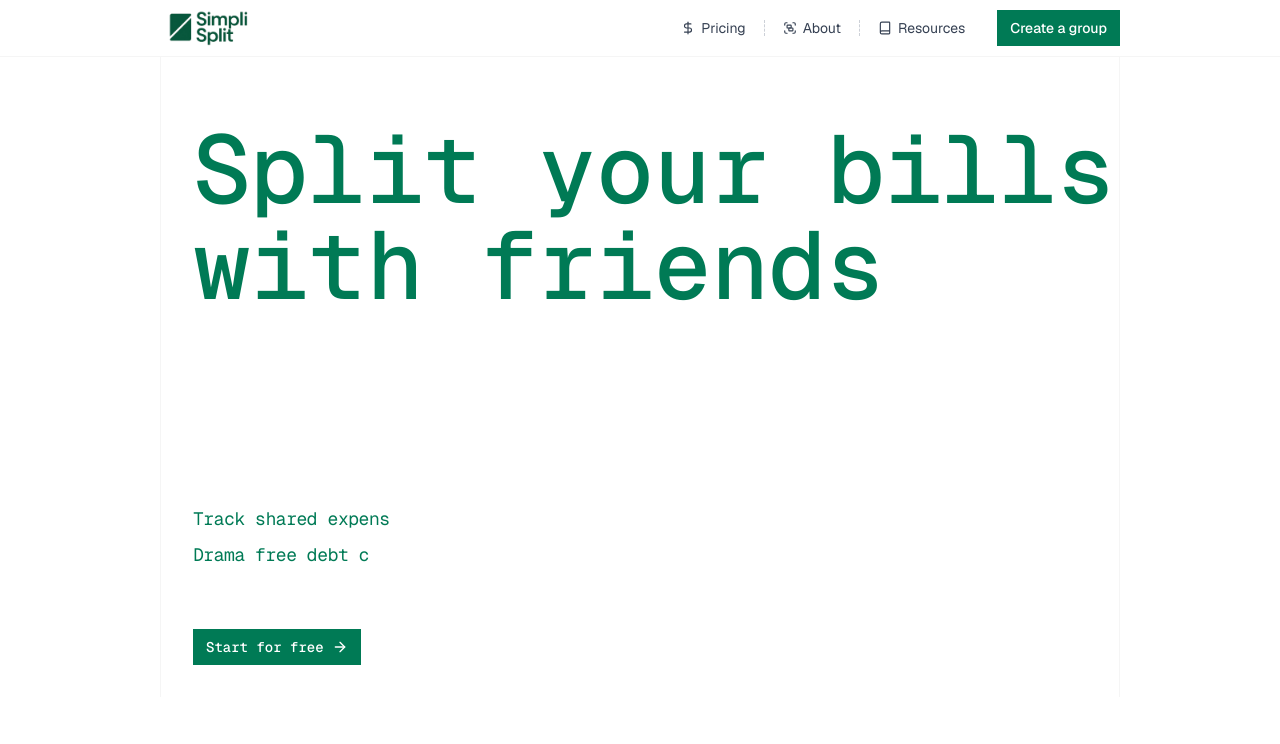
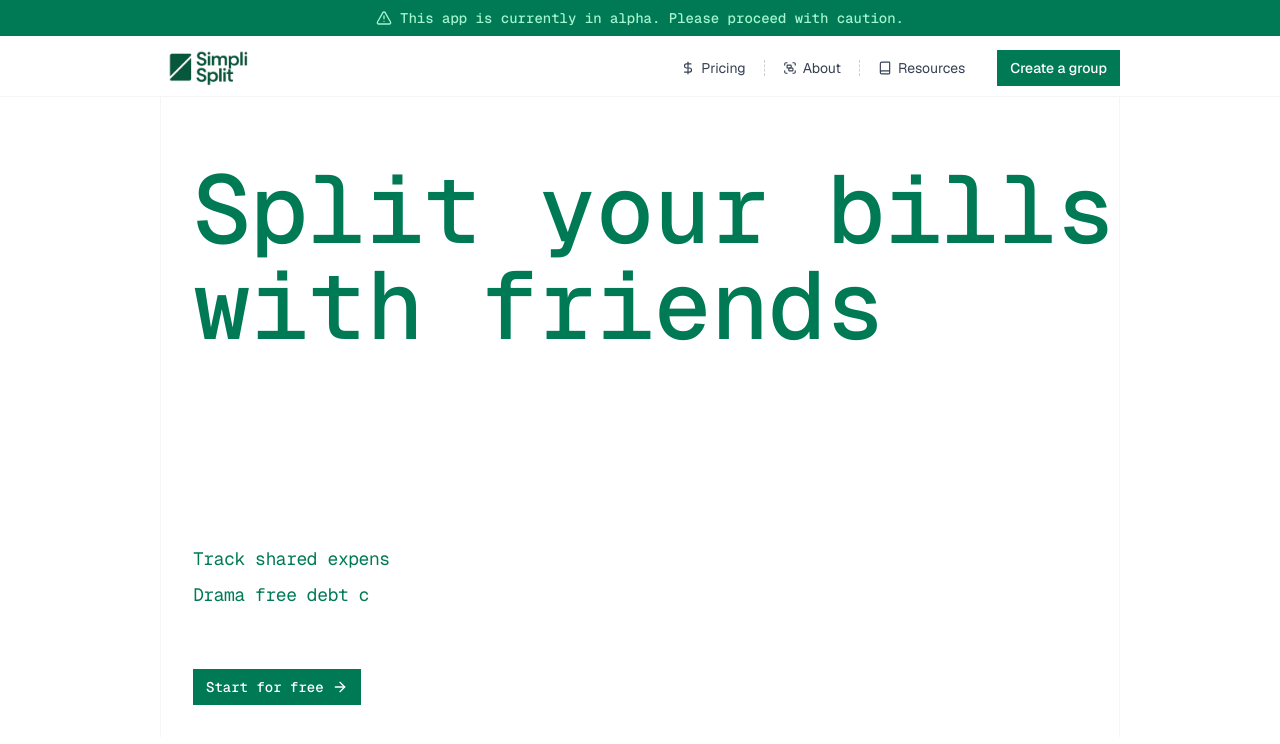
Before and after one commit to buhama/simplisplit, a Next.js app: page / in a window 1280 px wide. Shown: the top 744 px of the page. Built offline with nearby package versions, Linux system fonts and the light colour scheme.

Commit message:
in alpha

```diff
--- a/src/app/layout.tsx
+++ b/src/app/layout.tsx
@@ -2,15 +2,16 @@ import type { Metadata } from "next";
 import { Geist, Geist_Mono } from "next/font/google";
 import "./globals.css";
 import { Toaster } from '@/components/ui/sonner';
+import { AlphaBanner } from '@/components/alpha-banner';
 
 const geistSans = Geist({
-  variable: "--font-geist-sans",
-  subsets: ["latin"],
+	variable: '--font-geist-sans',
+	subsets: ['latin'],
 });
 
 const geistMono = Geist_Mono({
-  variable: "--font-geist-mono",
-  subsets: ["latin"],
+	variable: '--font-geist-mono',
+	subsets: ['latin'],
 });
 
 export const metadata: Metadata = {
@@ -92,6 +93,7 @@ export default function RootLayout({
 			<body
 				className={`${geistSans.variable} ${geistMono.variable} min-h-screen bg-background font-sans antialiased`}
 			>
+				<AlphaBanner />
 				{children}
 				<Toaster />
 			</body>
--- /dev/null
+++ b/src/components/alpha-banner.tsx
@@ -0,0 +1,14 @@
+import { AlertTriangle } from 'lucide-react';
+
+export function AlphaBanner() {
+	return (
+		<div className='w-full bg-emerald-700 mb-1 text-emerald-200 font-mono py-2 px-4 text-center text-sm font-medium'>
+			<div className='flex items-center justify-center gap-2'>
+				<AlertTriangle className='h-4 w-4' />
+				<span>
+					This app is currently in alpha. Please proceed with caution.
+				</span>
+			</div>
+		</div>
+	);
+}
```
